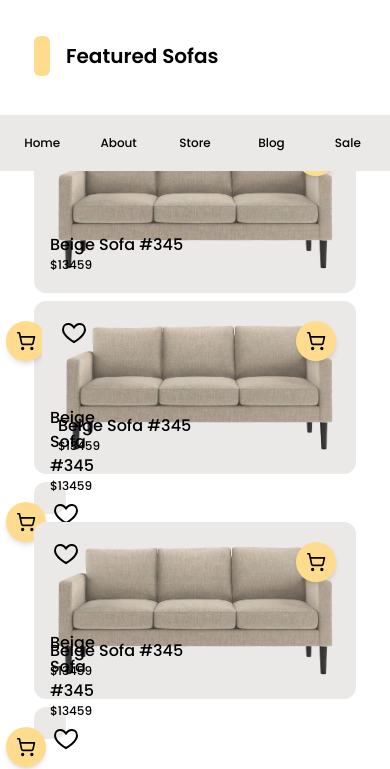
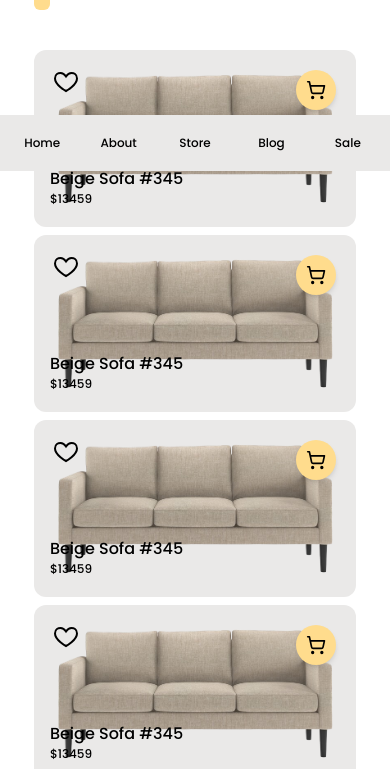
Before and after one commit to KapilKumar2002/EZwOODS, a React (Vite) app: page / in a window 390 px wide. Shown: the part 673-1442 px from the top of the page. Built offline with nearby package versions, Linux system fonts and the light colour scheme; a web font is replaced by a local one.

Commit message:
responsiveness done

```diff
--- a/src/pages/home/HomePage.jsx
+++ b/src/pages/home/HomePage.jsx
@@ -77,7 +77,7 @@ const HomePage = () => {
     <div className="flex flex-col gap-10">
       <Slider {...settings}>
         {slides.map((slide, index) => (
-          <div className="h-[450px] cursor-pointer outline-none">
+          <div className="md:h-[450px] h-96 cursor-pointer outline-none">
             <img
               src={slide.image}
               alt=""
@@ -99,13 +99,13 @@ const HomePage = () => {
         </div>
         <div className="flex flex-col gap-10">
           <Title title={"Featured Sofas"} />
-          <div className="grid lg:grid-cols-4 md:grid-cols-2 grid-cols-1 lg:gap-10 gap-2">
+          <div className="grid lg:grid-cols-4 md:grid-cols-2 grid-cols-1 xl:gap-10 gap-2">
             {Products.map(
               (product, index) =>
                 index < 6 && (
                   <ProductCard
                     product={product}
-                    className={index % 4 === 0 && `col-span-2`}
+                    className={index % 4 === 0 && `lg:col-span-2`}
                   />
                 )
             )}
```
